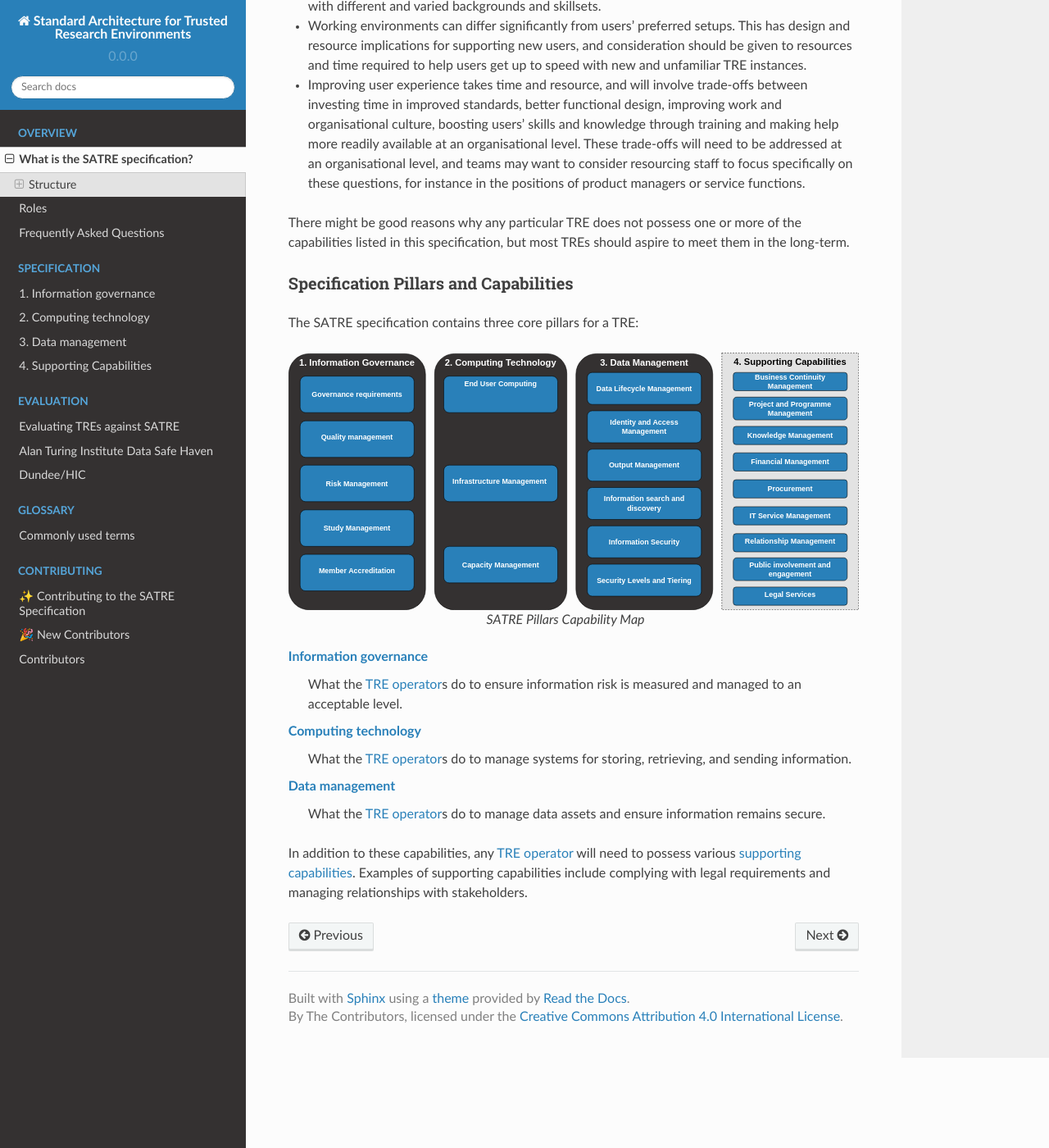
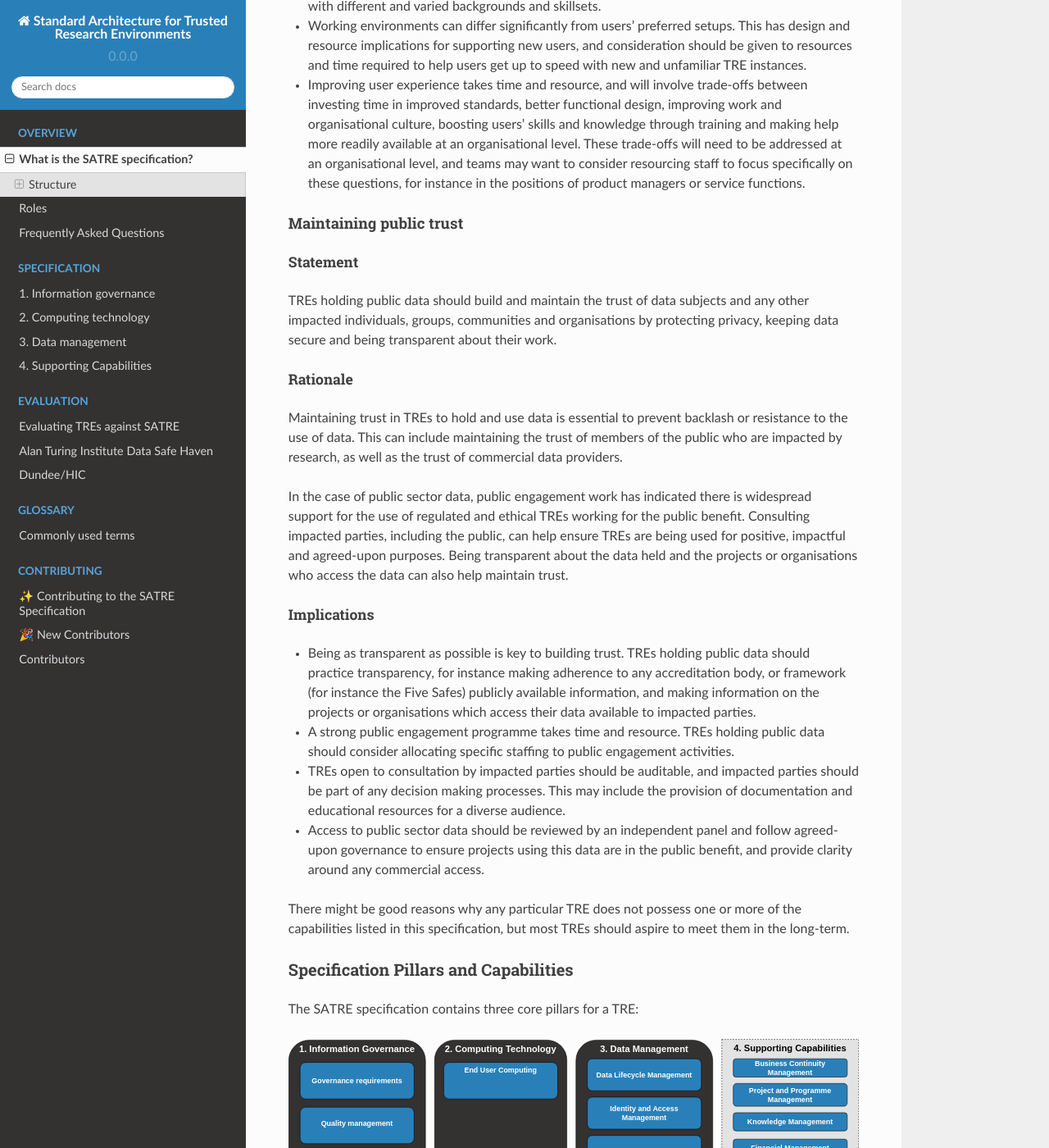
Before and after one commit to sa-tre/satre-specification, a Sphinx documentation site: the page built from docs/source/specification.md, in a window 1280 px wide and 1400 px high, scrolled down 2816 px. Shown: the whole window at 82% size. Built offline with Sphinx 7.4.7 and the Read the Docs theme 2.0.0, drawn with Linux system fonts in a browser that asks for light colours.

Commit message:
Maintaining public trust

```diff
--- a/docs/source/specification.md
+++ b/docs/source/specification.md
@@ -92,9 +92,31 @@ The design and configuration of a TRE should allow all individuals involved with
 - Working environments can differ significantly from users’ preferred setups. This has design and resource implications for supporting new users, and consideration should be given to resources and time required to help users get up to speed with new and unfamiliar TRE instances.
 - Improving user experience takes time and resource, and will involve trade-offs between investing time in improved standards, better functional design, improving work and organisational culture, boosting users' skills and knowledge through training and making help more readily available at an organisational level. These trade-offs will need to be addressed at an organisational level, and teams may want to consider resourcing staff to focus specifically on these questions, for instance in the positions of product managers or service functions.
 
+#### Maintaining public trust
+##### Statement
+TREs holding public data should build and maintain the trust of data subjects and any other impacted individuals, groups, communities and organisations by protecting privacy, keeping data secure and being transparent about their work.
+
+##### Rationale
+Maintaining trust in TREs to hold and use data is essential to prevent backlash or resistance to the use of data.
+This can include maintaining the trust of members of the public who are impacted by research, as well as the trust of commercial data providers.
+
+In the case of public sector data, public engagement work has indicated there is widespread support for the use of regulated and ethical TREs working for the public benefit.
+Consulting impacted parties, including the public, can help ensure TREs are being used for positive, impactful and agreed-upon purposes.
+Being transparent about the data held and the projects or organisations who access the data can also help maintain trust.
+
+##### Implications
+
+- Being as transparent as possible is key to building trust. TREs holding public data should practice transparency, for instance making adherence to any accreditation body, or framework (for instance the Five Safes) publicly available information, and making information on the projects or organisations which access their data available to impacted parties.
+- A strong public engagement programme takes time and resource. TREs holding public data should consider allocating specific staffing to public engagement activities.
+- TREs open to consultation by impacted parties should be auditable, and impacted parties should be part of any decision making processes. This may include the provision of documentation and educational resources for a diverse audience.
+-  Access to public sector data should be reviewed by an independent panel and follow agreed-upon governance to ensure projects using this data are in the public benefit, and provide clarity around any commercial access.
+
+
+
 
 
 There might be good reasons why any particular TRE does not possess one or more of the capabilities listed in this specification, but most TREs should aspire to meet them in the long-term.
+
 
 (satre_pillars)=
 
```
